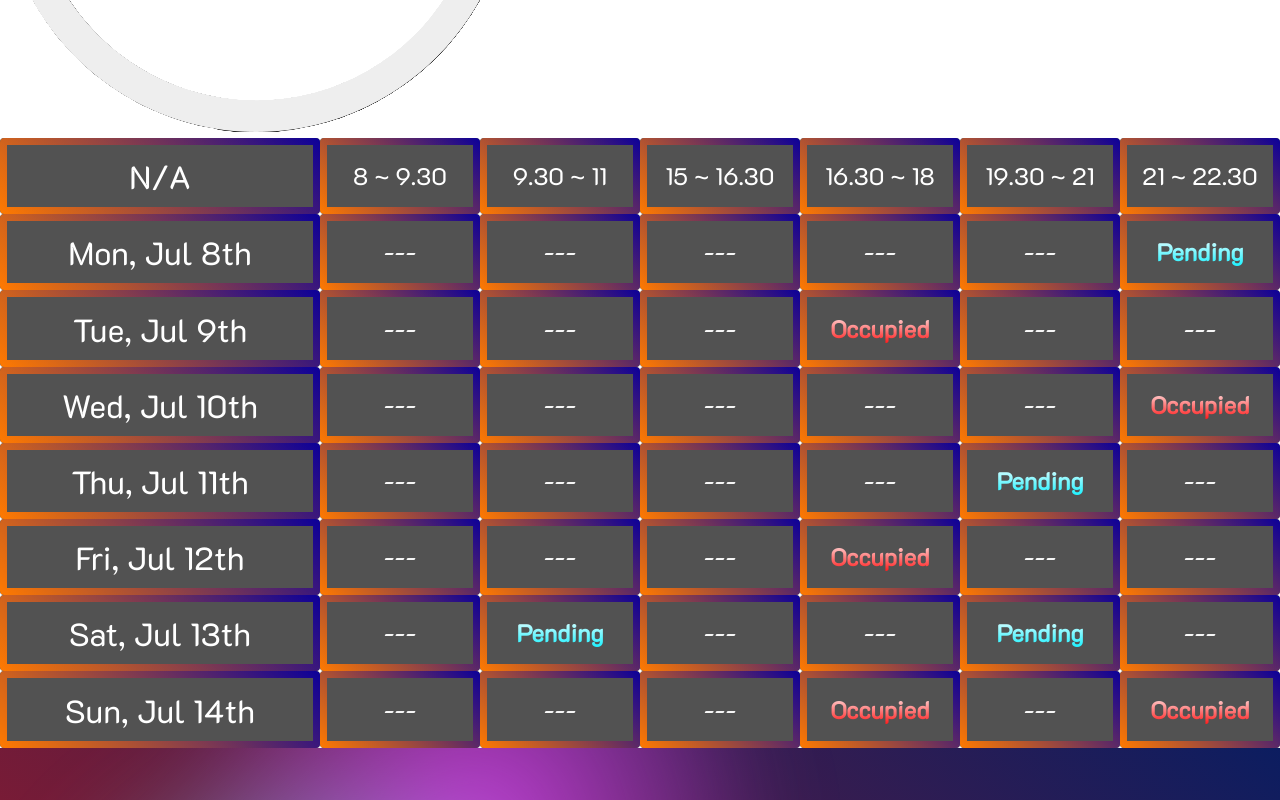
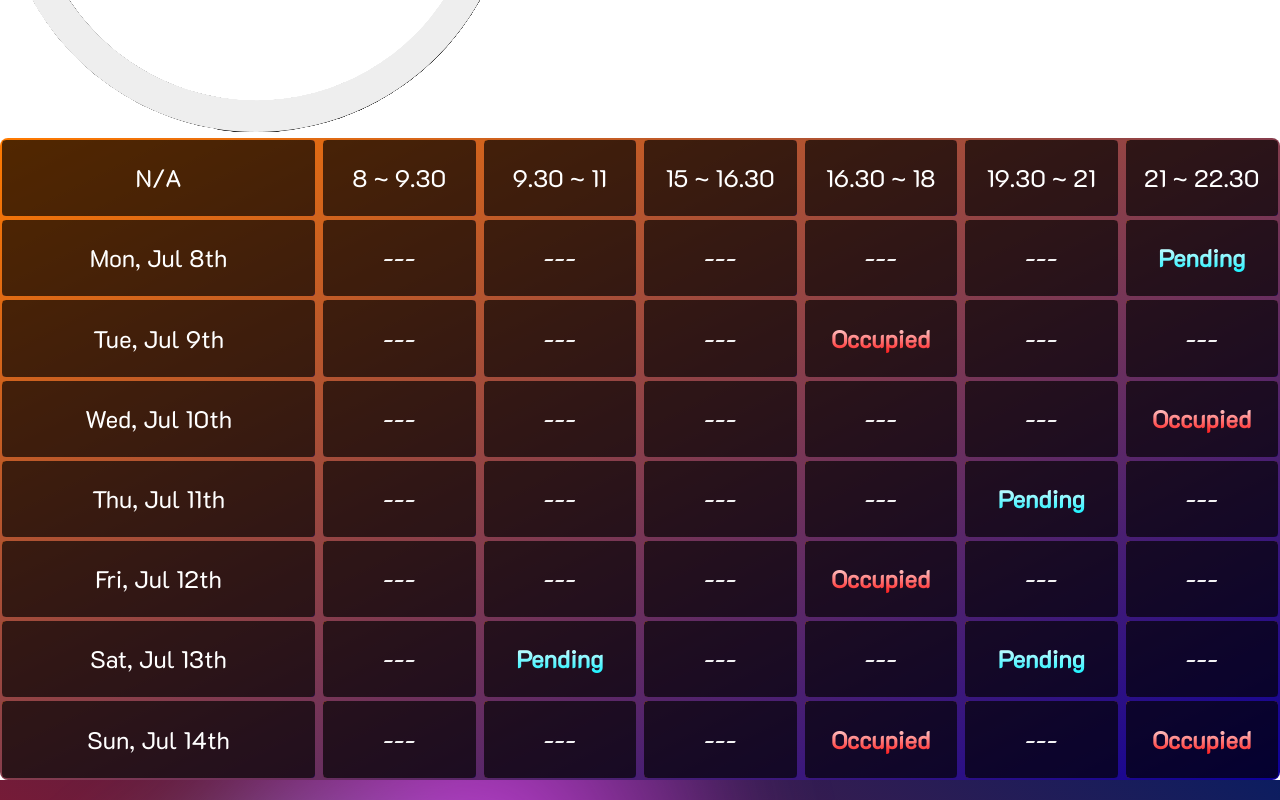
Before and after one commit to vochanhtin139/PORTFOLIO-CALENDAR, a React (Vite) app: page / in a window 1280 px wide. Shown: the part 380-1180 px from the top of the page. Built offline with nearby package versions, Linux system fonts and the light colour scheme.

Commit message:
almost done the calendar

```diff
--- a/src/CalendarView.tsx
+++ b/src/CalendarView.tsx
@@ -26,9 +26,8 @@ const Item = styled(Sheet)(({ theme }) => ({
     right: 0,
     bottom: 0,
     left: 0,
-    borderRadius: 4, // Match the border radius of the container
-    padding: 7, // Space between the gradient border and the content
-    background: "linear-gradient(45deg, #FF7A00, #0C0099)", // Gradient color
+    borderRadius: 4, // Match the border radius    padding: 2, // Space between the gradient border and the content
+    background: "linear-gradient(to bottom right, #FF7A00, #0C0099)", // Gradient color from top left to bottom right
     WebkitMask:
       "linear-gradient(#fff 0 0) content-box, linear-gradient(#fff 0 0)",
     mask:
@@ -69,21 +68,21 @@ const days = [
   },
 ];
 
+const CalendarContainer = styled("div")`
+  background: linear-gradient(to bottom right, #FF7A00, #0C0099); /* Adjust the gradient */
+  padding: 2px; /* Adjust the spacing */
+  border-radius: 8px; /* Adjust for rounded corners */
+`;
+
 const CalendarView = (props: any) => {
   return (
-    <div
-      {...props}
-      style={{
-        overflowY: "scroll",
-      }}
-    >
-      {/* <GlobalStyle /> */}
+    <CalendarContainer {...props}>
       <style>{`
         div::-webkit-scrollbar {
           display: none; /* For Chrome, Safari, and Opera */
         }
       `}</style>
-      <Grid container spacing={0} sx={{ flexGrow: 1 }}>
+      <Grid container spacing={1} sx={{ flexGrow: 1 }}>
         {[
           "N/A",
           "8 ~ 9.30",
@@ -94,7 +93,7 @@ const CalendarView = (props: any) => {
           "21 ~ 22.30",
         ].map((timeSlot, index) => (
           <Grid xs={index === 0 ? 3 : true} key={index} fontSize={24}>
-            <Item style={{ ...(index === 0 && { fontSize: 32 }) }}>
+            <Item>
               {timeSlot}
             </Item>
           </Grid>
@@ -102,12 +101,12 @@ const CalendarView = (props: any) => {
       </Grid>
 
       {days.map((day, dayIndex) => (
-        <Grid container spacing={0} sx={{ flexGrow: 1 }} key={dayIndex}>
+        <Grid container spacing={1} sx={{ flexGrow: 1 }} key={dayIndex}>
           <Grid xs={3}>
-            <Item style={{ fontSize: 32 }}>{day.day}</Item>
+            <Item>{day.day}</Item>
           </Grid>
           {day.slots.map((slot, slotIndex) => (
-            <Grid xs key={slotIndex} fontSize={24}>
+            <Grid xs key={slotIndex}>
               <Item>
                 <span
                   style={{
@@ -132,7 +131,7 @@ const CalendarView = (props: any) => {
           ))}
         </Grid>
       ))}
-    </div>
+    </CalendarContainer>
   );
 };
 
```
